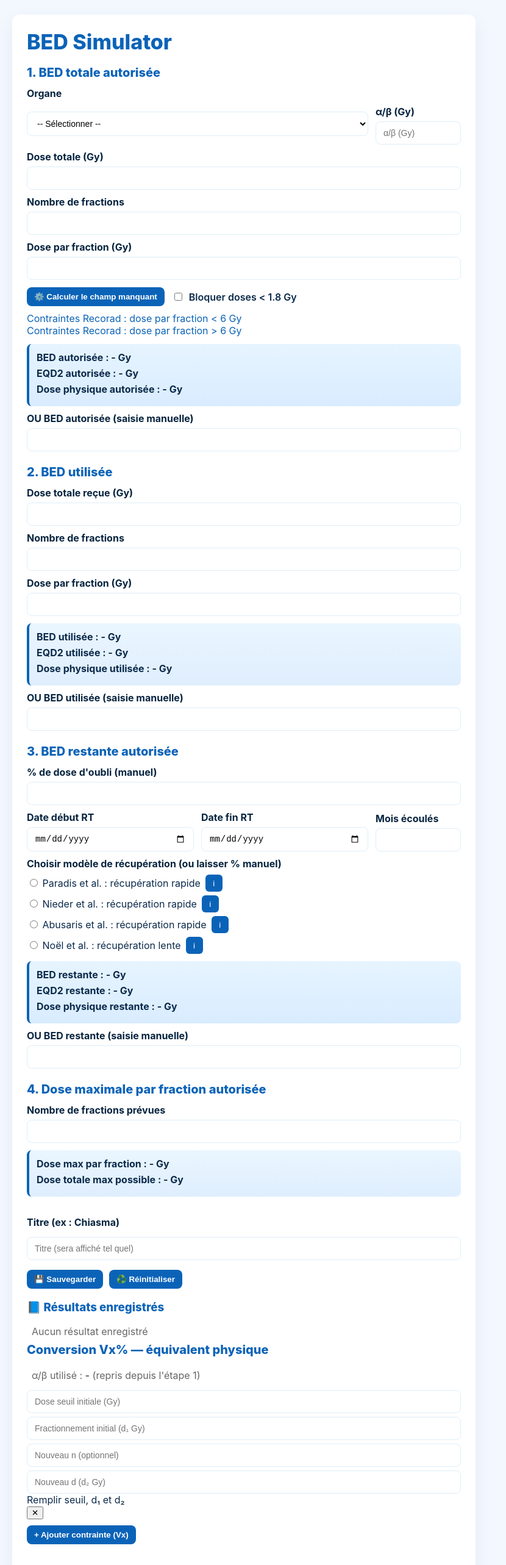
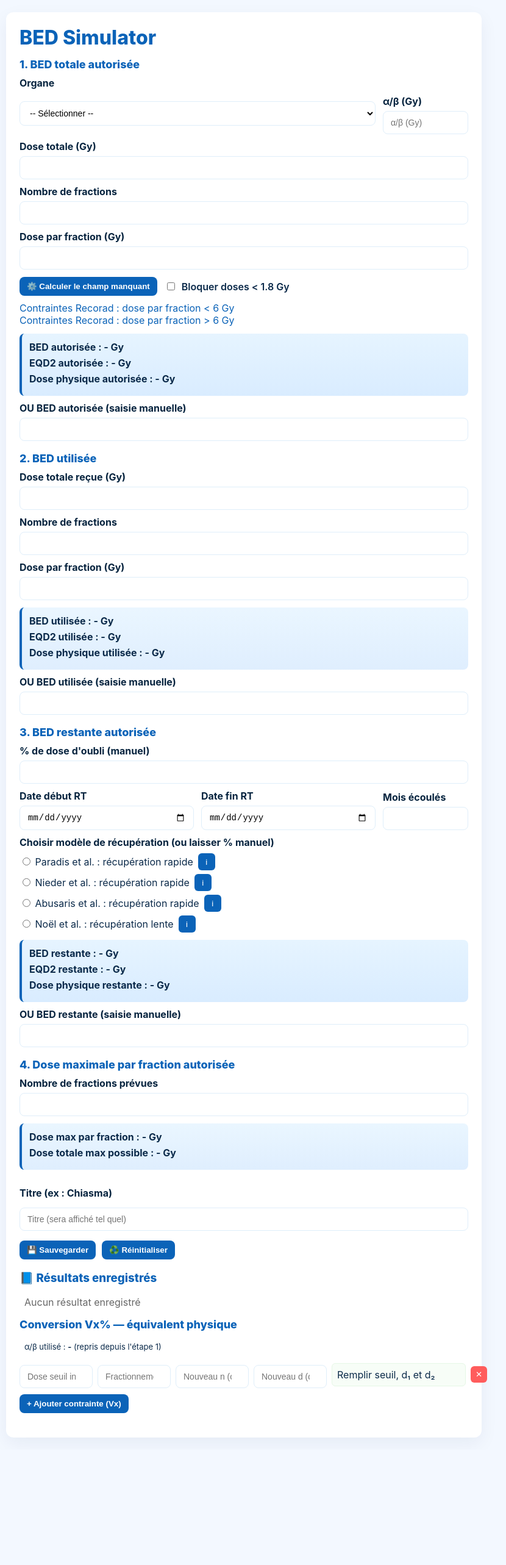
Before and after one commit to Snoop67/bed-simulator, a React (Create React App) app: page / in a window 1280 px wide. Shown: the top 2566 px of the page at 61% size, without its empty margins (240-1070 px from the left). After the commit the page ends 2377 px from the top, so only its background shows below. Built offline with nearby package versions, Linux system fonts and the light colour scheme.

Commit message:
Update index.css

```diff
--- a/src/index.css
+++ b/src/index.css
@@ -1,46 +1,35 @@
-/* index.css - style final (titres en bleu, champs une ligne, fond résultats plus bleu) */
+/* index.css - style cohérent avec ta présentation préférée */
 * { box-sizing: border-box; }
-
 body {
   margin: 0;
   font-family: Inter, Arial, sans-serif;
   background: #f3f8ff;
   color: #0b2a4a;
-  padding: 24px;
+  padding: 20px;
 }
 
-/* container */
+/* main container */
 .app-container { display:flex; justify-content:center; }
 .card {
-  width: 760px;
+  width: 780px;
   background: #fff;
   border-radius: 12px;
-  padding: 24px;
+  padding: 22px;
   box-shadow: 0 10px 30px rgba(10,30,80,0.06);
 }
 
-/* title */
+/* titles */
 .main-title {
-  text-align: left;
   color: #0b63b8;
-  font-size: 34px;
+  font-size: 32px;
   font-weight: 800;
-  margin: 0 0 18px 0;
+  margin: 0 0 14px 0;
 }
+.step { margin-bottom: 18px; }
+.step-title { color: #0b63b8; font-weight: 800; margin: 8px 0 10px 0; font-size: 18px; }
 
-/* step */
-.step { margin-bottom: 22px; }
-.step-title { color: #0b63b8; font-weight: 800; margin: 0 0 12px 0; font-size: 20px; }
-
-/* labels (subtitles) */
-.field-label {
-  display: block;
-  margin-top: 10px;
-  color: #07243f; /* bleu foncé */
-  font-weight: 700;
-}
-
-/* inputs */
+/* labels & inputs */
+.field-label { display:block; margin-top:10px; color:#07243f; font-weight:700; }
 .field {
   width: 100%;
   padding: 10px 12px;
@@ -51,12 +40,12 @@ body {
   font-size: 14px;
 }
 
-/* small inline */
+/* inline */
 .inline-row { display:flex; gap: 12px; align-items:center; }
 .field.small { width: 140px; }
 
-/* controls row */
-.controls-row { display:flex; gap: 12px; align-items:center; margin-top: 12px; }
+/* controls */
+.controls-row { display:flex; gap:12px; align-items:center; margin-top:12px; }
 .inline-checkbox { display:inline-flex; gap:8px; align-items:center; color:#0b2a4a; font-weight:600; }
 
 /* links */
@@ -64,48 +53,55 @@ body {
 .links a { color: #0b63b8; text-decoration:none; }
 .links a:hover { text-decoration:underline; }
 
-/* result box - slightly more blue background */
+/* result box */
 .result-box {
   margin-top: 12px;
   padding: 12px;
   border-radius: 8px;
-  background: linear-gradient(180deg, #eaf6ff 0%, #dfeefe 100%);
+  background: linear-gradient(180deg,#eaf6ff 0%,#dfeefe 100%);
   border-left: 4px solid #0b63b8;
   font-weight: 700;
 }
 .result-box.highlight { background: linear-gradient(180deg,#e6f4ff 0%,#d9ecff 100%); }
+.result-line { margin-bottom:6px; }
+.result-label { color:#0b2a4a; font-weight:700; }
 
-/* result lines */
-.result-line { margin-bottom: 6px; }
-.result-label { color: #0b2a4a; font-weight:700; }
-
-/* model tooltip */
+/* models */
 .model-list { margin-top: 8px; }
 .model-row { display:flex; align-items:center; gap:8px; margin-bottom:6px; }
 .info { background:#0b63b8; color:white; border:none; width:28px; height:28px; border-radius:6px; cursor:pointer; }
 .tooltip { margin-left:10px; padding:8px; background:#f0f6ff; border-radius:8px; border:1px solid #d6eaff; white-space: pre-wrap; }
 
-/* dates row */
+/* dates */
 .row-dates { display:flex; gap:12px; align-items:flex-end; }
 
 /* actions */
 .actions-row { margin-top: 12px; display:flex; flex-direction:column; gap:8px; }
-.buttons { display:flex; gap:10px; margin-top: 8px; }
-.btn { padding: 8px 12px; border-radius: 8px; border: none; background:#0b63b8; color:white; cursor:pointer; font-weight:700; }
+.buttons { display:flex; gap:10px; margin-top:8px; }
+.btn { padding: 8px 12px; border-radius:8px; border:none; background:#0b63b8; color:white; cursor:pointer; font-weight:700; }
 .btn.primary { background:#0b63b8; }
-.btn:hover { opacity: 0.95; }
+.btn:hover { opacity:0.95; }
 
 /* history */
 .history { margin-top: 14px; }
 .history-title { color:#0b63b8; font-weight:800; margin-bottom:10px; }
-.history-item { padding: 10px; border-radius:8px; background:#fbfdff; border:1px solid #eef6ff; margin-bottom:8px; }
+.history-item { padding:10px; border-radius:8px; background:#fbfdff; border:1px solid #eef6ff; margin-bottom:8px; }
 
-/* hint */
+/* Vx rows */
+.vx-row { display:flex; gap:8px; align-items:center; margin-top:8px; }
+.field.vx { width: 120px; }
+.vx-result { min-width: 220px; padding:8px; background:#f7fdf7; border-radius:6px; border:1px solid #e6f7e6; }
+.vx-remove { background:#ff5c5c; color:white; border:none; padding:6px 8px; border-radius:6px; cursor:pointer; }
+
+/* small helpers */
 .hint { color:#666; padding:8px; }
+.hint.small { font-size: 13px; margin-bottom:8px; color:#0b2a4a; }
 
 /* responsive */
-@media (max-width:800px) {
-  .card { width: 95%; padding: 18px; }
+@media (max-width:820px) {
+  .card { width: 95%; padding:16px; }
   .inline-row { flex-direction: column; align-items: stretch; }
-  .field.small { width: 100%; }
+  .vx-row { flex-direction: column; align-items: stretch; }
+  .field.vx { width: 100%; }
+  .vx-result { width: 100%; }
 }
```
